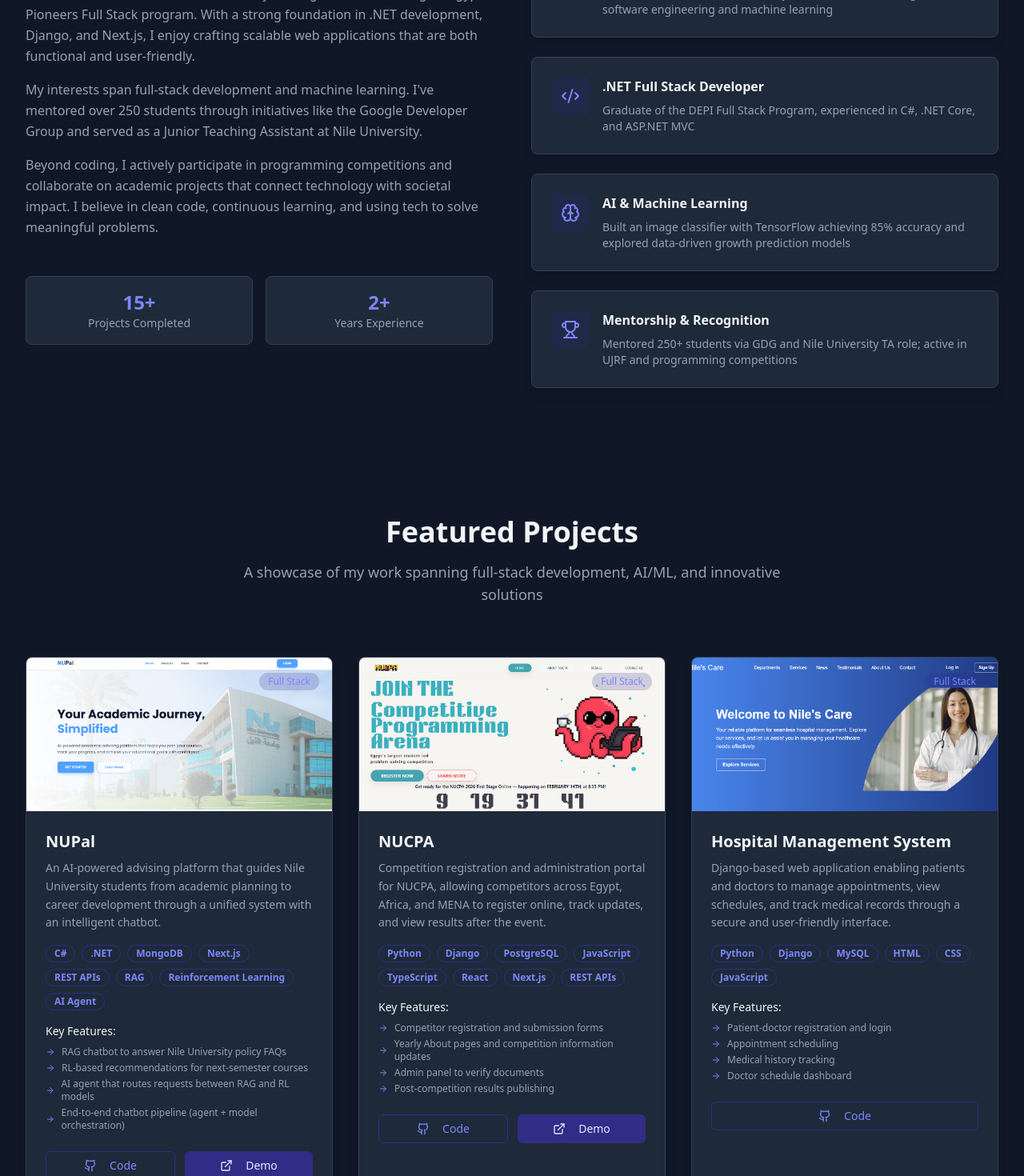
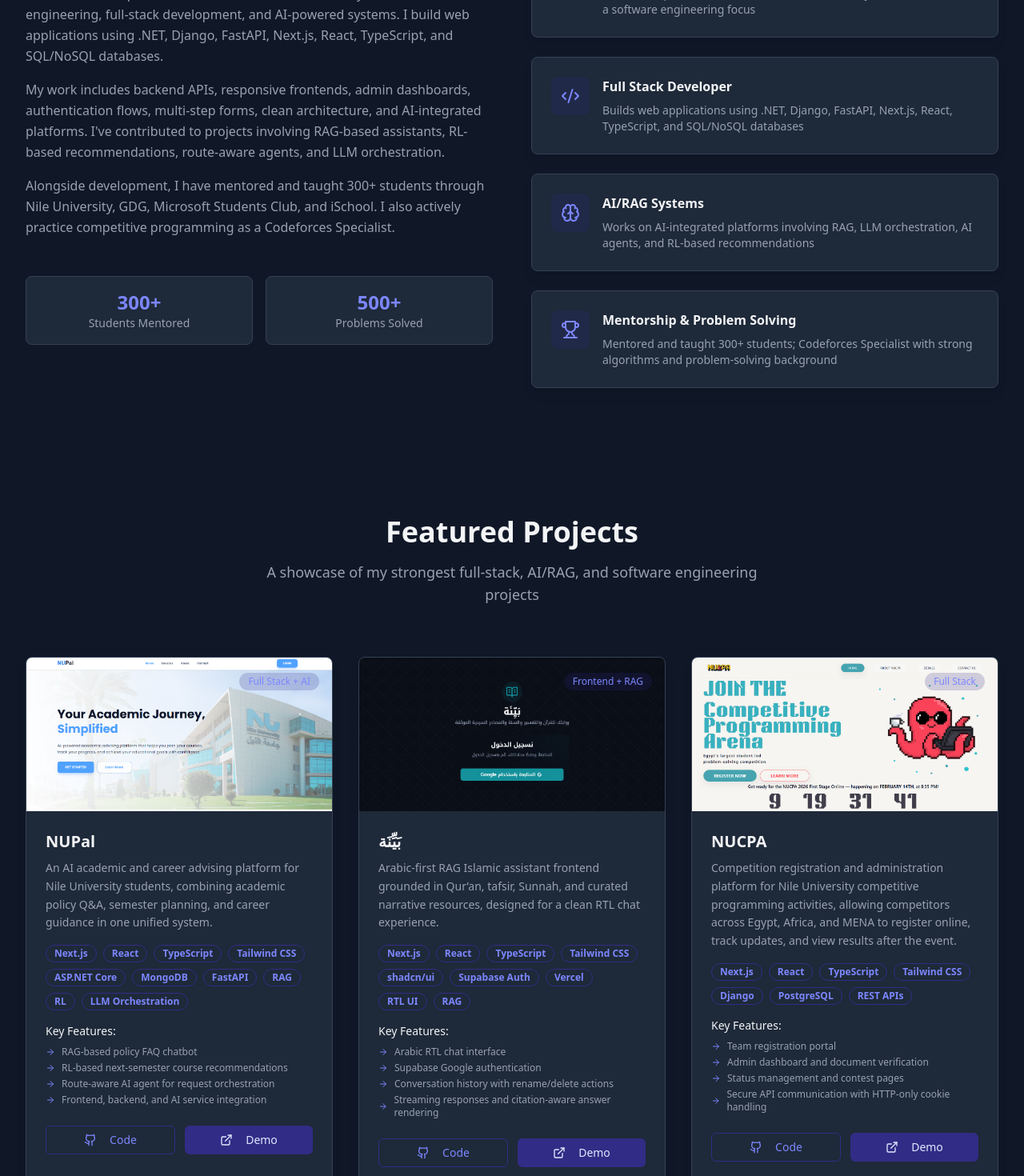
Before and after one commit to abdelrahman-a99/Portfolio, a Next.js app: page / in a window 1280 px wide. Shown: the part 1140-2610 px from the top of the page at 80% size. Built offline with nearby package versions, Linux system fonts and the light colour scheme; no server answers.

Commit message:
Update protfolio content

```diff
--- a/src/app/layout.tsx
+++ b/src/app/layout.tsx
@@ -6,24 +6,29 @@
 import "./globals.css";
 
 export const metadata = {
-  title: "Abdelrahman Ahmed | Portfolio",
-  description: "Portfolio of Abdelrahman Ahmed, Full Stack Developer & Computer Science Student. Showcasing projects in web development, AI/ML, and more.",
+  title: "Abdelrahman Ahmed | Full Stack & AI/RAG Systems Developer",
+  description: "Portfolio of Abdelrahman Ahmed, Senior Computer Science student at Nile University building full-stack web applications, backend services, and AI/RAG systems using .NET, Django, FastAPI, Next.js, React, and TypeScript.",
   keywords: [
     "Abdelrahman Ahmed",
     "Portfolio",
     "Full Stack Developer",
-    "Web Developer",
-    "Web Application",
-    "AI",
-    "Machine Learning",
-    "Frontend",
-    "React",
-    "Next.js",
+    "Software Engineer",
+    ".NET Developer",
+    "Django Developer",
+    "Next.js Developer",
+    "React Developer",
+    "Backend Developer",
+    "Frontend Developer",
+    "AI Engineer",
+    "RAG Systems",
+    "LLM Orchestration",
+    "Nile University",
+    "Codeforces Specialist",
   ],
   authors: [{ name: "Abdelrahman Ahmed", url: personalLinks.linkedin }],
   openGraph: {
-    title: "Abdelrahman Ahmed | Portfolio",
-    description: "Portfolio of Abdelrahman Ahmed, Full Stack Developer & Computer Science Student. Showcasing projects in web development, AI/ML, and more.",
+    title: "Abdelrahman Ahmed | Full Stack & AI/RAG Systems Developer",
+    description: "Portfolio showcasing full-stack, backend, frontend, and AI/RAG systems projects by Abdelrahman Ahmed.",
     url: BASE_URL,
     siteName: "Abdelrahman Ahmed Portfolio",
     images: [
@@ -39,8 +44,8 @@
   },
   twitter: {
     card: "summary_large_image",
-    title: "Abdelrahman Ahmed | Portfolio",
-    description: "Portfolio of Abdelrahman Ahmed, Full Stack Developer & Computer Science Student.",
+    title: "Abdelrahman Ahmed | Full Stack & AI/RAG Systems Developer",
+    description: "Full-stack, backend, frontend, and AI/RAG systems portfolio.",
     images: ["/assets/profile-photo.jpg"],
   },
   metadataBase: new URL(BASE_URL),
@@ -65,8 +70,8 @@
               url: BASE_URL,
               image: "/assets/profile-photo.jpg",
               sameAs: [personalLinks.linkedin, personalLinks.github],
-              jobTitle: "Full Stack Developer & Computer Science Student",
-              description: "Portfolio of Abdelrahman Ahmed, Full Stack Developer & Computer Science Student.",
+              jobTitle: "Full Stack Developer and AI/RAG Systems Developer",
+              description: "Senior Computer Science student at Nile University building full-stack applications, backend services, and AI/RAG systems.",
             }),
           }}
         />
--- a/src/components/About.tsx
+++ b/src/components/About.tsx
@@ -22,33 +22,33 @@
           <div className="space-y-6 animate-slide-in-left">
             <div className="prose prose-lg max-w-none text-gray-400">
               <p className="text-gray-400 leading-relaxed mb-4">
-                I&apos;m a senior CS student at Nile University and a graduate of the Digital Egypt Pioneers Full Stack program.
-                With a strong foundation in .NET development, Django, and Next.js, I enjoy crafting scalable web applications
-                that are both functional and user-friendly.
+                I&apos;m a senior Computer Science student at Nile University focused on software engineering,
+                full-stack development, and AI-powered systems. I build web applications using .NET, Django,
+                FastAPI, Next.js, React, TypeScript, and SQL/NoSQL databases.
               </p>
 
               <p className="text-gray-400 leading-relaxed mb-4">
-                My interests span full-stack development and machine learning.
-                I&apos;ve mentored over 250 students through initiatives like the Google Developer Group
-                and served as a Junior Teaching Assistant at Nile University.
+                My work includes backend APIs, responsive frontends, admin dashboards, authentication flows,
+                multi-step forms, clean architecture, and AI-integrated platforms. I&apos;ve contributed to projects
+                involving RAG-based assistants, RL-based recommendations, route-aware agents, and LLM orchestration.
               </p>
 
               <p className="text-gray-400 leading-relaxed">
-                Beyond coding, I actively participate in programming competitions and collaborate on academic projects
-                that connect technology with societal impact. I believe in clean code, continuous learning,
-                and using tech to solve meaningful problems.
+                Alongside development, I have mentored and taught 300+ students through Nile University, GDG,
+                Microsoft Students Club, and iSchool. I also actively practice competitive programming as a
+                Codeforces Specialist.
               </p>
             </div>
 
             {/* Stats */}
             <div className="grid grid-cols-2 gap-4 pt-6">
               <div className="text-center p-4 bg-gray-800 rounded-lg border border-gray-700">
-                <div className="text-2xl font-bold text-indigo-400">15+</div>
-                <div className="text-sm text-gray-400">Projects Completed</div>
+                <div className="text-2xl font-bold text-indigo-400">300+</div>
+                <div className="text-sm text-gray-400">Students Mentored</div>
               </div>
               <div className="text-center p-4 bg-gray-800 rounded-lg border border-gray-700">
-                <div className="text-2xl font-bold text-indigo-400">2+</div>
-                <div className="text-sm text-gray-400">Years Experience</div>
+                <div className="text-2xl font-bold text-indigo-400">500+</div>
+                <div className="text-sm text-gray-400">Problems Solved</div>
               </div>
             </div>
           </div>
--- a/src/components/Footer.tsx
+++ b/src/components/Footer.tsx
@@ -28,8 +28,8 @@
               Abdelrahman Ahmed
             </button>
             <p className="text-muted-foreground">
-              Full Stack Developer passionate about creating innovative solutions
-              with modern technologies.
+              Full Stack Developer building web applications, backend services,
+              and AI/RAG systems with modern technologies.
             </p>
           </div>
 
@@ -71,8 +71,8 @@
                 </a>
               ))}
             </div>
-            <p className="text-sm text-muted-foreground">
-              Let&apos;s build something amazing together!
+            <p className="text-muted-foreground text-sm">
+              Open to full-stack, backend, frontend, AI/RAG, and R&D-oriented software roles.
             </p>
           </div>
         </div>
@@ -83,7 +83,7 @@
             © {currentYear} Abdelrahman Ahmed. All rights reserved.
           </p>
           <p className="text-muted-foreground text-sm flex items-center">
-            Made with <Heart className="h-4 w-4 mx-1 text-red-500" /> using React & TypeScript
+            Built with <Heart className="h-4 w-4 mx-1 text-red-500" /> using Next.js & TypeScript
           </p>
         </div>
       </div>
--- a/src/components/Hero.tsx
+++ b/src/components/Hero.tsx
@@ -53,9 +53,9 @@
             </p>
 
             <p className="text-lg text-gray-400 max-w-2xl mx-auto leading-relaxed">
-              Senior CS student at Nile University. Build web apps with .NET, Django, and Next.js.
-              DEPI .NET Track graduate; strong problem-solving (Codeforces Specialist).
-              Passionate about scalable web solutions, AI/ML, and competitive programming.
+              Senior CS student at Nile University building full-stack web applications and AI-integrated systems
+              with .NET, Django, FastAPI, Next.js, React, and TypeScript. Codeforces Specialist with experience
+              in RAG systems, LLM orchestration, and mentoring 300+ students.
             </p>
 
             {/* CTA Buttons */}
--- a/src/components/Projects.tsx
+++ b/src/components/Projects.tsx
@@ -16,7 +16,7 @@
             Featured Projects
           </h2>
           <p className="text-lg text-gray-400 max-w-2xl mx-auto">
-            A showcase of my work spanning full-stack development, AI/ML, and innovative solutions
+            A showcase of my strongest full-stack, AI/RAG, and software engineering projects
           </p>
         </div>
 
--- a/src/components/Skills.tsx
+++ b/src/components/Skills.tsx
@@ -13,8 +13,8 @@
             Skills & Expertise
           </h2>
           <p className="text-lg text-gray-400 max-w-2xl mx-auto">
-            A comprehensive toolkit of technologies and methodologies I use to build
-            innovative solutions
+            Technologies and practices I use to build full-stack applications, backend services,
+            AI-integrated platforms, and responsive user experiences
           </p>
         </div>
 
@@ -53,26 +53,26 @@
         <div className="mt-16 text-center animate-fade-in">
           <div className="bg-gray-800 border border-gray-700 rounded-2xl p-8 max-w-4xl mx-auto">
             <h3 className="text-2xl font-semibold text-gray-100 mb-4">
-              Continuous Learning & Growth
+              Current Focus
             </h3>
             <p className="text-gray-400 leading-relaxed">
-              Technology evolves rapidly, and so do I. I&apos;m constantly exploring new frameworks,
-              methodologies, and best practices. Currently, I&apos;m diving deeper into full stack,
-              advanced AI concepts, and cloud technologies to stay at the forefront of innovation.
+              I&apos;m currently focused on strengthening full-stack engineering, backend architecture,
+              AI/RAG systems, LLM orchestration, and production-ready web applications. I&apos;m also
+              exploring computer vision, quantum computing, and game development.
             </p>
 
             <div className="grid md:grid-cols-3 gap-6 mt-8">
               <div className="text-center">
-                <div className="text-2xl font-bold text-indigo-400 mb-2">120+</div>
-                <div className="text-sm text-gray-400">Hours of Learning</div>
+                <div className="text-2xl font-bold text-indigo-400 mb-2">10+</div>
+                <div className="text-sm text-gray-400">Core Technologies</div>
               </div>
               <div className="text-center">
-                <div className="text-2xl font-bold text-indigo-400 mb-2">10+</div>
-                <div className="text-sm text-gray-400">Technologies Explored</div>
+                <div className="text-2xl font-bold text-indigo-400 mb-2">3+</div>
+                <div className="text-sm text-gray-400">Major Platforms Built</div>
               </div>
               <div className="text-center">
                 <div className="text-2xl font-bold text-indigo-400 mb-2">5+</div>
-                <div className="text-sm text-gray-400">Certifications Earned</div>
+                <div className="text-sm text-gray-400">Certificates & Recognitions</div>
               </div>
             </div>
           </div>
--- a/src/data/index.ts
+++ b/src/data/index.ts
@@ -17,110 +17,110 @@
 export const highlights = [
   {
     icon: GraduationCap,
-    title: "Computer Science Student",
-    description: "Senior CS student at Nile University with a 3.6 GPA, focusing on software engineering and machine learning"
+    title: "Senior CS student",
+    description: "Senior Computer Science student at Nile University with a 3.6 GPA and a software engineering focus"
   },
   {
     icon: Code2,
-    title: ".NET Full Stack Developer",
-    description: "Graduate of the DEPI Full Stack Program, experienced in C#, .NET Core, and ASP.NET MVC"
+    title: "Full Stack Developer",
+    description: "Builds web applications using .NET, Django, FastAPI, Next.js, React, TypeScript, and SQL/NoSQL databases"
   },
   {
     icon: Brain,
-    title: "AI & Machine Learning",
-    description: "Built an image classifier with TensorFlow achieving 85% accuracy and explored data-driven growth prediction models"
+    title: "AI/RAG Systems",
+    description: "Works on AI-integrated platforms involving RAG, LLM orchestration, AI agents, and RL-based recommendations"
   },
   {
     icon: Trophy,
-    title: "Mentorship & Recognition",
-    description: "Mentored 250+ students via GDG and Nile University TA role; active in UJRF and programming competitions"
+    title: "Mentorship & Problem Solving",
+    description: "Mentored and taught 300+ students; Codeforces Specialist with strong algorithms and problem-solving background"
   }
 ];
 
 export const projects = [
   {
     title: "NUPal",
-    description: "An AI-powered advising platform that guides Nile University students from academic planning to career development through a unified system with an intelligent chatbot.",
+    description: "An AI academic and career advising platform for Nile University students, combining academic policy Q&A, semester planning, and career guidance in one unified system.",
     image: "/assets/NUPal-photo.png",
-    technologies: ["C#", ".NET", "MongoDB", "Next.js", "REST APIs", "RAG", "Reinforcement Learning", "AI Agent"],
+    technologies: ["Next.js", "React", "TypeScript", "Tailwind CSS", "ASP.NET Core", "MongoDB", "FastAPI", "RAG", "RL", "LLM Orchestration"],
     features: [
-      "RAG chatbot to answer Nile University policy FAQs",
-      "RL-based recommendations for next-semester courses",
-      "AI agent that routes requests between RAG and RL models",
-      "End-to-end chatbot pipeline (agent + model orchestration)"
+      "RAG-based policy FAQ chatbot",
+      "RL-based next-semester course recommendations",
+      "Route-aware AI agent for request orchestration",
+      "Frontend, backend, and AI service integration"
     ],
     github: "https://github.com/abdelrahman-a99/NUPAL-Frontend",
-    demo: "https://nupal-frontend.vercel.app",
-    category: "Full Stack"
+    demo: "https://nupal.vercel.app/",
+    category: "Full Stack + AI"
+  },
+  {
+    title: "بَيِّنَة",
+    description: "Arabic-first RAG Islamic assistant frontend grounded in Qur’an, tafsir, Sunnah, and curated narrative resources, designed for a clean RTL chat experience.",
+    image: "/assets/Bayyinah-photo.png",
+    technologies: ["Next.js", "React", "TypeScript", "Tailwind CSS", "shadcn/ui", "Supabase Auth", "Vercel", "RTL UI", "RAG"],
+    features: [
+      "Arabic RTL chat interface",
+      "Supabase Google authentication",
+      "Conversation history with rename/delete actions",
+      "Streaming responses and citation-aware answer rendering"
+    ],
+    github: "https://github.com/abdelrahman-a99/Bayyinah-Front",
+    demo: "https://bayyinah-alpha.vercel.app/",
+    category: "Frontend + RAG"
   },
   {
     title: "NUCPA",
-    description: "Competition registration and administration portal for NUCPA, allowing competitors across Egypt, Africa, and MENA to register online, track updates, and view results after the event.",
+    description: "Competition registration and administration platform for Nile University competitive programming activities, allowing competitors across Egypt, Africa, and MENA to register online, track updates, and view results after the event.",
     image: "/assets/NUCPA-photo.png",
-    technologies: ["Python", "Django", "PostgreSQL", "JavaScript", "TypeScript", "React", "Next.js", "REST APIs"],
+    technologies: ["Next.js", "React", "TypeScript", "Tailwind CSS", "Django", "PostgreSQL", "REST APIs"],
     features: [
-      "Competitor registration and submission forms",
-      "Yearly About pages and competition information updates",
-      "Admin panel to verify documents",
-      "Post-competition results publishing"
+      "Team registration portal",
+      "Admin dashboard and document verification",
+      "Status management and contest pages",
+      "Secure API communication with HTTP-only cookie handling"
     ],
     github: "https://github.com/abdelrahman-a99/NUCPA-Front",
     demo: "https://nucpa.org",
     category: "Full Stack"
-  },
-  {
-    title: "Hospital Management System",
-    description: "Django-based web application enabling patients and doctors to manage appointments, view schedules, and track medical records through a secure and user-friendly interface.",
-    image: "/assets/HMS-photo.png",
-    technologies: ["Python", "Django", "MySQL", "HTML", "CSS", "JavaScript"],
-    features: [
-      "Patient-doctor registration and login",
-      "Appointment scheduling",
-      "Medical history  tracking",
-      "Doctor schedule dashboard"
-    ],
-    github: "https://github.com/abdelrahman-a99/Hospital-Management-System",
-    // demo: "#",
-    category: "Full Stack"
-  },
+  }
 ];
 
 export const skillCategories = [
   {
     title: "Programming Languages",
     icon: Code,
-    skills: ["Python", "C/C++", "Java", "C#", "HTML/CSS", "JavaScript", "TypeScript"],
-    description: "Proficient in multiple programming languages used across full stack development"
+    skills: ["Python", "C/C++", "Java", "C#", "JavaScript", "TypeScript", "HTML/CSS"],
+    description: "Programming foundations across backend, frontend, AI/data workflows, and competitive programming"
   },
   {
-    title: "Frameworks & Libraries",
+    title: "Frontend Development",
     icon: Globe,
-    skills: [".NET", "FastAPI", "Flask", "Django", "React", "Next.js"],
-    description: "Hands-on experience with modern frameworks and libraries for building scalable web applications"
+    skills: ["React", "Next.js", "TypeScript", "Tailwind CSS", "Bootstrap", "shadcn/ui", "Responsive UI"],
+    description: "Building modern, responsive interfaces, dashboards, forms, chat UIs, and user-facing web applications"
   },
   {
-    title: "Databases & Tools",
+    title: "Backend Development",
     icon: Database,
-    skills: ["MySQL", "SQL Server", "PostgreSQL", "MongoDB", "Git", "Docker"],
-    description: "Skilled in database management and development tools expertise"
+    skills: [".NET Core", "ASP.NET MVC", "Django", "FastAPI", "Flask", "REST APIs", "SQL Server", "PostgreSQL", "MongoDB"],
+    description: "Developing APIs, database-backed systems, authentication flows, and service integrations"
   },
   {
-    title: "AI & Machine Learning",
+    title: "AI, RAG & Data",
     icon: Brain,
-    skills: ["NumPy", "Pandas", "Matplotlib", "Scikit-learn", "TensorFlow", "Keras", "PyTorch", "OpenCV"],
-    description: "Experience in building machine learning models and performing data analysis"
+    skills: ["RAG Systems", "LLM Orchestration", "AI Agents", "RL Basics", "Pandas", "NumPy", "Scikit-learn", "TensorFlow", "PyTorch", "OpenCV"],
+    description: "Experience with AI-integrated systems, retrieval-grounded assistants, ML projects, and data analysis"
   },
   {
-    title: "Development Practices",
+    title: "Tools & Practices",
     icon: Wrench,
-    skills: ["Agile", "REST APIs", "Testing", "CI/CD", "Version Control", "Code Review"],
-    description: "Knowledge of  modern development workflows, methodologies and best practices"
+    skills: ["Git", "GitHub", "Docker", "Postman", "Unit Testing", "Clean Architecture", "MVC", "Agile", "Code Review"],
+    description: "Using modern development workflows, clean code practices, testing, and team collaboration"
   },
   {
-    title: "Soft Skills",
+    title: "Leadership & Communication",
     icon: Users,
-    skills: ["Problem Solving", "Communication & Collaboration", "Leadership", "Project Management"],
-    description: "Strong interpersonal skills essential for mentoring, teamwork, and project execution"
+    skills: ["Mentoring", "Teaching", "Problem Solving", "Team Collaboration", "Leadership", "Project Management"],
+    description: "Mentored and taught 300+ students while supporting teams through code reviews and technical guidance"
   }
 ];
 
```
Also changed, not shown: public/assets/Bayyinah-photo.png (added), 1 other file (tests, documents, lock files or other folders).
